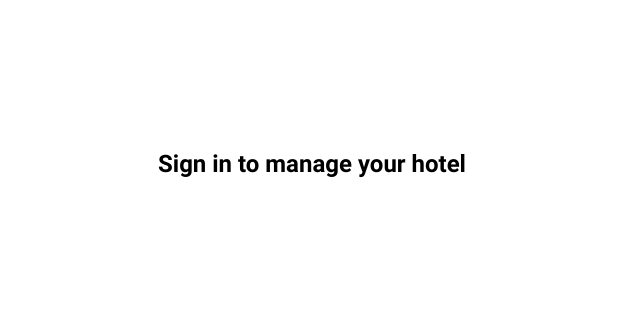
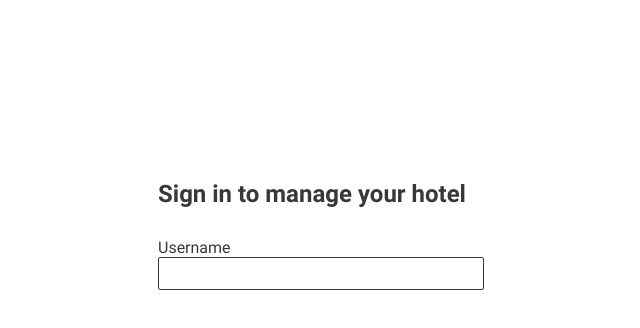
Before and after one commit to Romienas/hotelBooking, a React (Create React App) app in the folder frontend/: page /admin in a window 1280 px wide. Shown: the top 328 px of the page, without its empty margins (328-968 px from the left). Built offline with nearby package versions, Linux system fonts and the light colour scheme.

Commit message:
add input component

```diff
--- /dev/null
+++ b/frontend/src/Components/Input.js
@@ -0,0 +1,13 @@
+import React from 'react'
+import './input.scss'
+
+function Input(props){
+    return (
+        <input
+            className='input'
+            type={props.type}
+        />
+    )
+}
+
+export default Input
--- /dev/null
+++ b/frontend/src/Components/input.scss
@@ -0,0 +1,8 @@
+@import '../index.scss';
+
+.input {
+    width: 100%;
+    padding: 8px;
+    border: 1px solid $globalColor;
+    border-radius: 2px;
+}
--- a/frontend/src/index.scss
+++ b/frontend/src/index.scss
@@ -10,11 +10,13 @@
 }
 
 //Global variables
+$globalColor: #383838;
 
 //Global extends
 %mainTitle {
     font-size: 24px;
     font-weight: 700;
+    margin: 30px 0;
 }
 
 //Default values
@@ -22,6 +24,7 @@ body {
     font-family: Roboto, sans-serif;
     margin: 0;
     padding: 0;
+    color: $globalColor;
 }
 
 .admin {
@@ -36,3 +39,7 @@ body {
 .admin__login-title {
     @extend %mainTitle;
 }
+
+.admin__login-input-title {
+
+}
--- a/frontend/src/routes/admin.js
+++ b/frontend/src/routes/admin.js
@@ -1,4 +1,6 @@
 import React from 'react'
+
+import Input from '../Components/Input'
 
 function Admin() {
     return (
@@ -7,6 +9,14 @@ function Admin() {
                 <div className='admin__login-title'>
                     Sign in to manage your hotel
                 </div>
+                <div className='admin__login-username'>
+                    <div className='admin__login-input-title'>
+                        Username
+                    </div>
+                    <Input
+                        type='text'
+                    />
+                </div>
             </div>
         </div>
     )
```
